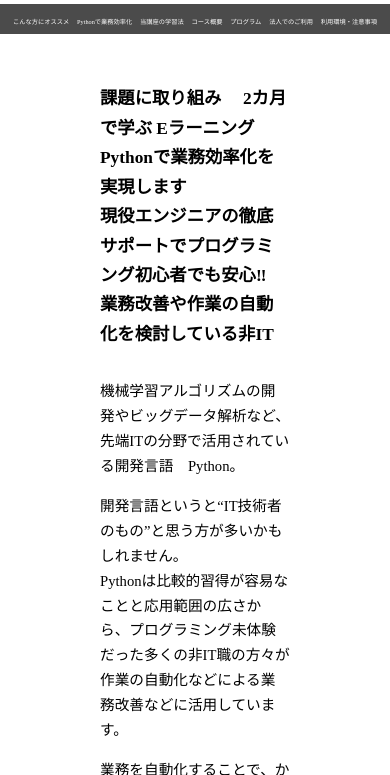
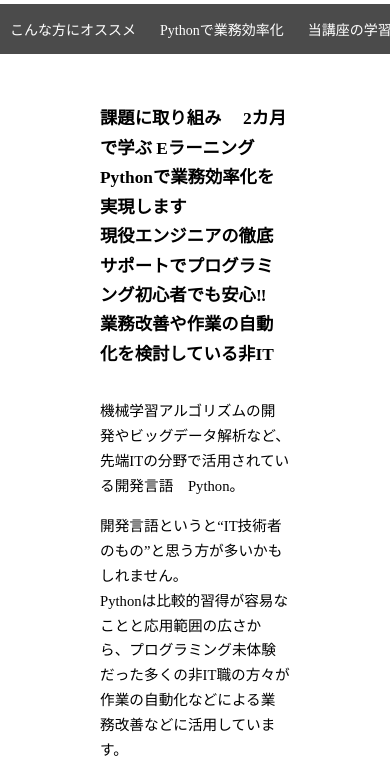
Before and after one commit to cmoinc/PythonLP, a plain HTML site: page index.html in a window 390 px wide. Shown: the part 187-962 px from the top of the page. Drawn offline with Linux system fonts and the light colour scheme; a web font is replaced by a local one.

Commit message:
menu scroll

```diff
--- a/stylesheet.css
+++ b/stylesheet.css
@@ -407,19 +407,24 @@
   }
   .menu a{
     text-decoration: none;
-    font-size: 1.5vw;
+    font-size: 1.3vw;
     font-family: Noto Sans JP;
     font-weight: 500;
     color: white; ;
-    margin-inline: 5px;
+    margin-inline: 7px;
   }
   @media (max-width: 768px){
     .menu{
       height: 30px;
+      overflow-x:scroll;
+      overflow-y:hidden;
+      white-space: nowrap;
+      height: 50px;
     }
     .menu a{
-      margin-inline: 0.5vw;
-      font-size: 1.6vw;
+      margin-inline: 10px;
+      font-size: 14px;
+
     }
   }
   @media (min-width: 1400px){
```
